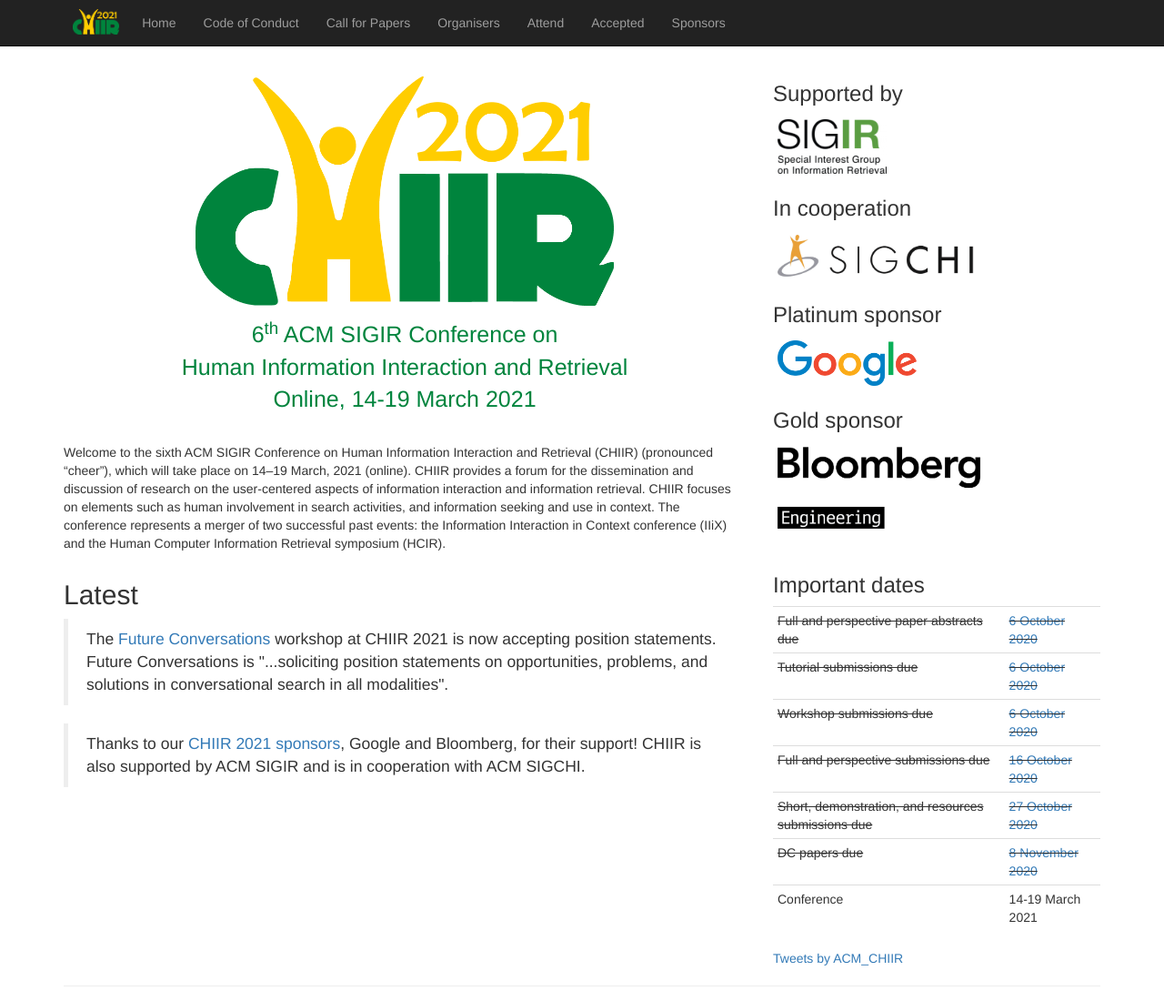
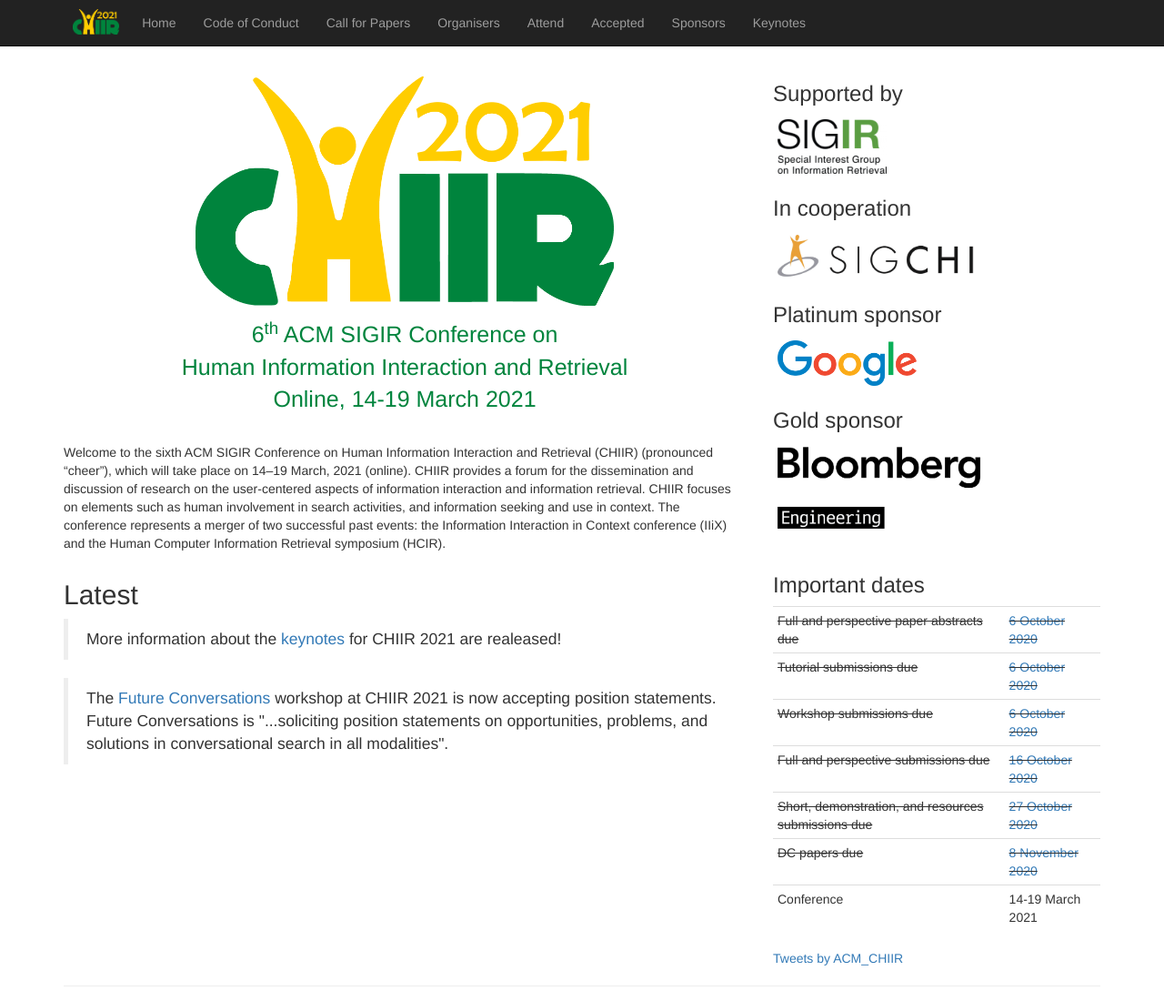
Before and after one commit to acm-chiir/chiir2021, a plain HTML site: page index.html in a window 1280 px wide. Shown: the whole page at 91% size. Drawn offline with Linux system fonts and the light colour scheme.

Commit message:
Keynotes in navbar and home page announcement

```diff
--- a/index.html
+++ b/index.html
@@ -86,12 +86,14 @@
                                 <h2>Latest</h2>
 
                                 <blockquote>
+                                    More information about the <a href="keynotes.html">keynotes</a> for CHIIR 2021 are realeased!
+                                </blockquote>
+
+                                <blockquote>
                                     The <a href="https://sites.google.com/view/cair-ws/future-conversations21">Future Conversations</a> workshop at CHIIR 2021 is now accepting position statements. Future Conversations is "...soliciting position statements on opportunities, problems, and solutions in conversational search in all modalities".
                                 </blockquote>
 
-                                <blockquote>
-                                    Thanks to our <a href="sponsors.html">CHIIR 2021 sponsors</a>, Google and Bloomberg, for their support! CHIIR is also supported by ACM SIGIR and is in cooperation with ACM SIGCHI.
-                                </blockquote>
+
 
                             </div>
 
--- a/navbar.html
+++ b/navbar.html
@@ -10,5 +10,6 @@
         <!-- <li><a href="covid.html">&#9733;Travel and COVID-19&#9733;</a></li>
     <li><a href="chiiring-on.html">CHIIRing On</a></li>-->
         <li><a href="sponsors.html">Sponsors</a></li>
+        <li><a href="keynotes.html">Keynotes</a></li>
     </ul>
 </div><!-- /.nav-collapse -->
```
Lines whose indentation alone changed are shown as unchanged.
